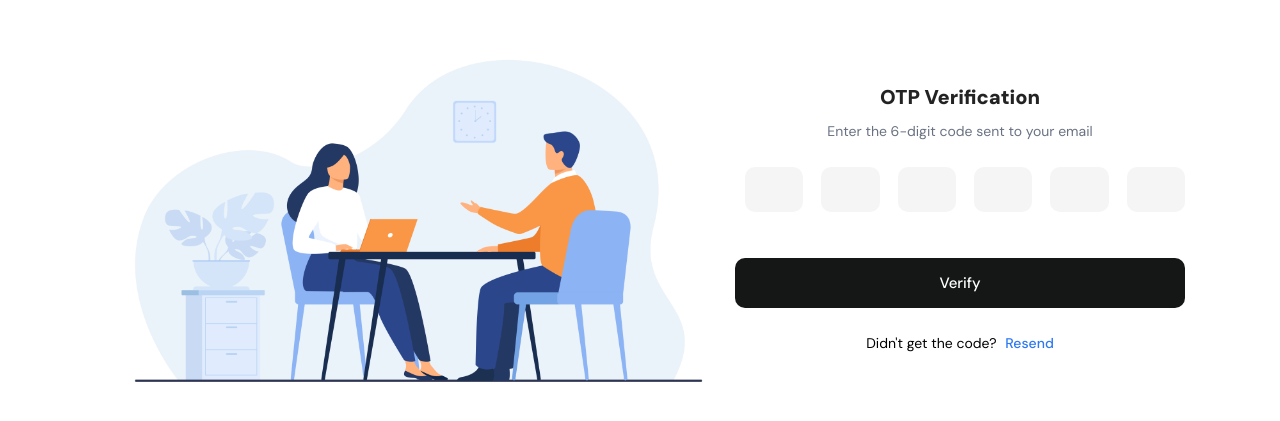
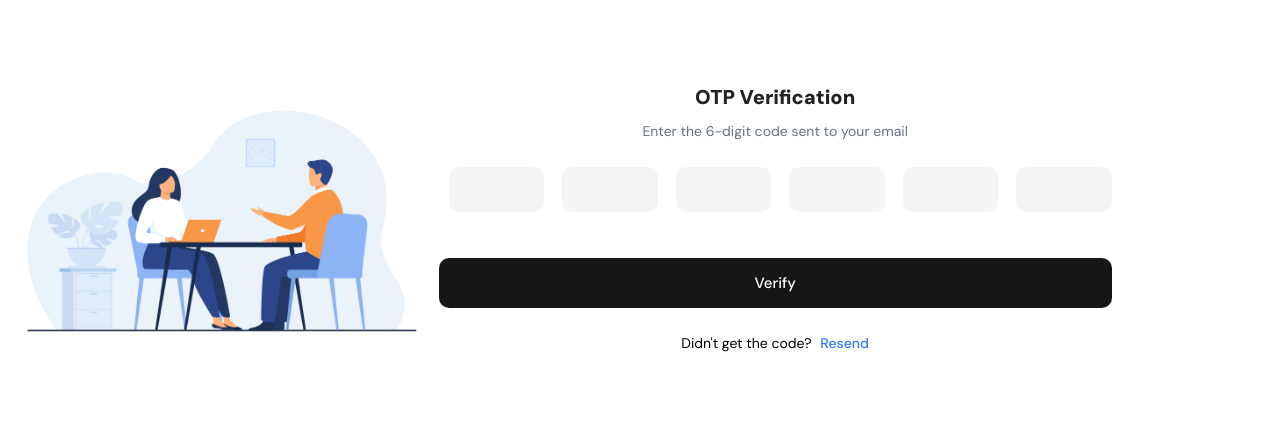
Before and after one commit to Rishabh1412/intervue_frontend, a Next.js app: page /otp in a window 1280 px wide. Shown: the part 179-600 px from the top of the page. Built offline with nearby package versions, Linux system fonts and the light colour scheme.

Commit message:
some ui fixes

```diff
--- a/src/app/(auth)/auth.css
+++ b/src/app/(auth)/auth.css
@@ -3,7 +3,7 @@
   flex-direction: column;
   gap: 10px;
   background-color: #ffffff;
-  max-width: 450px;
+  max-width: 80%;
   width: 100%;
   border-radius: 20px;
 }
```
